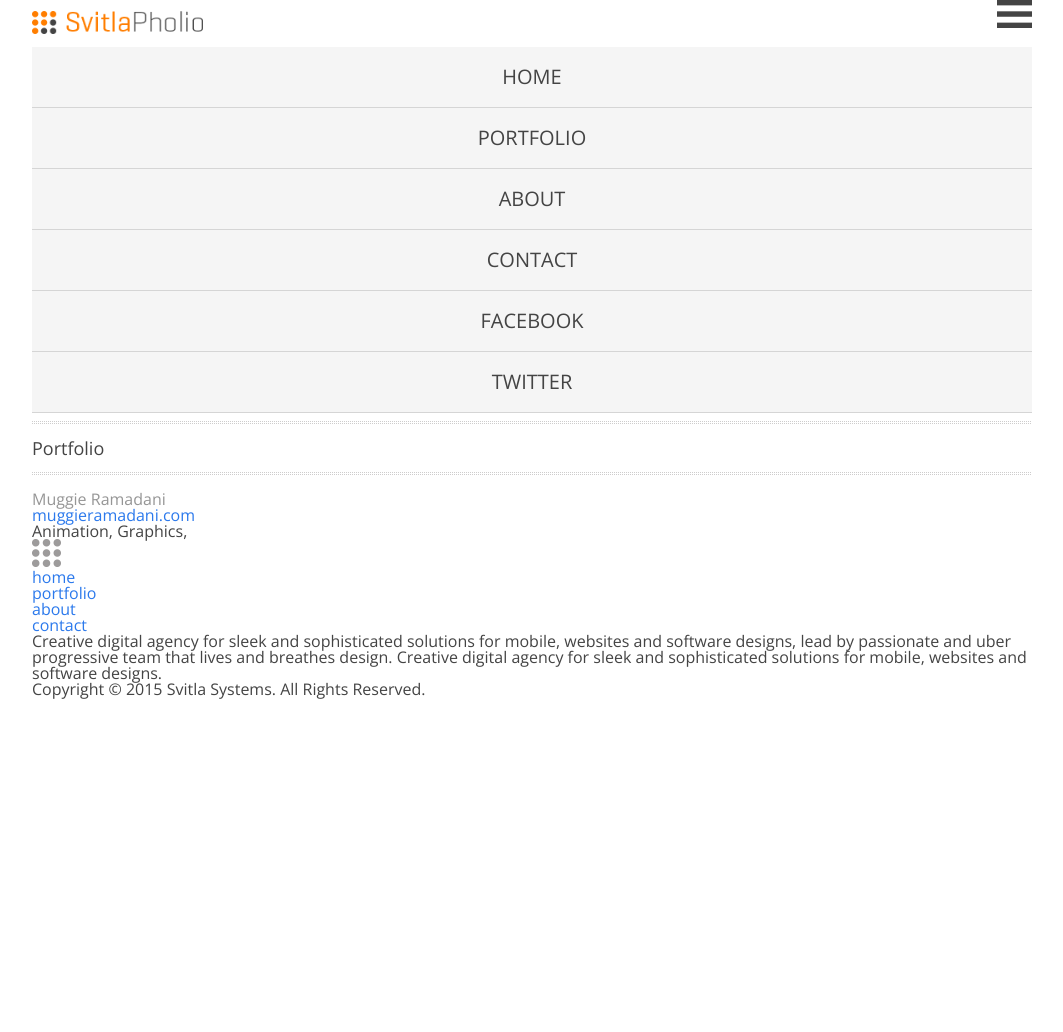
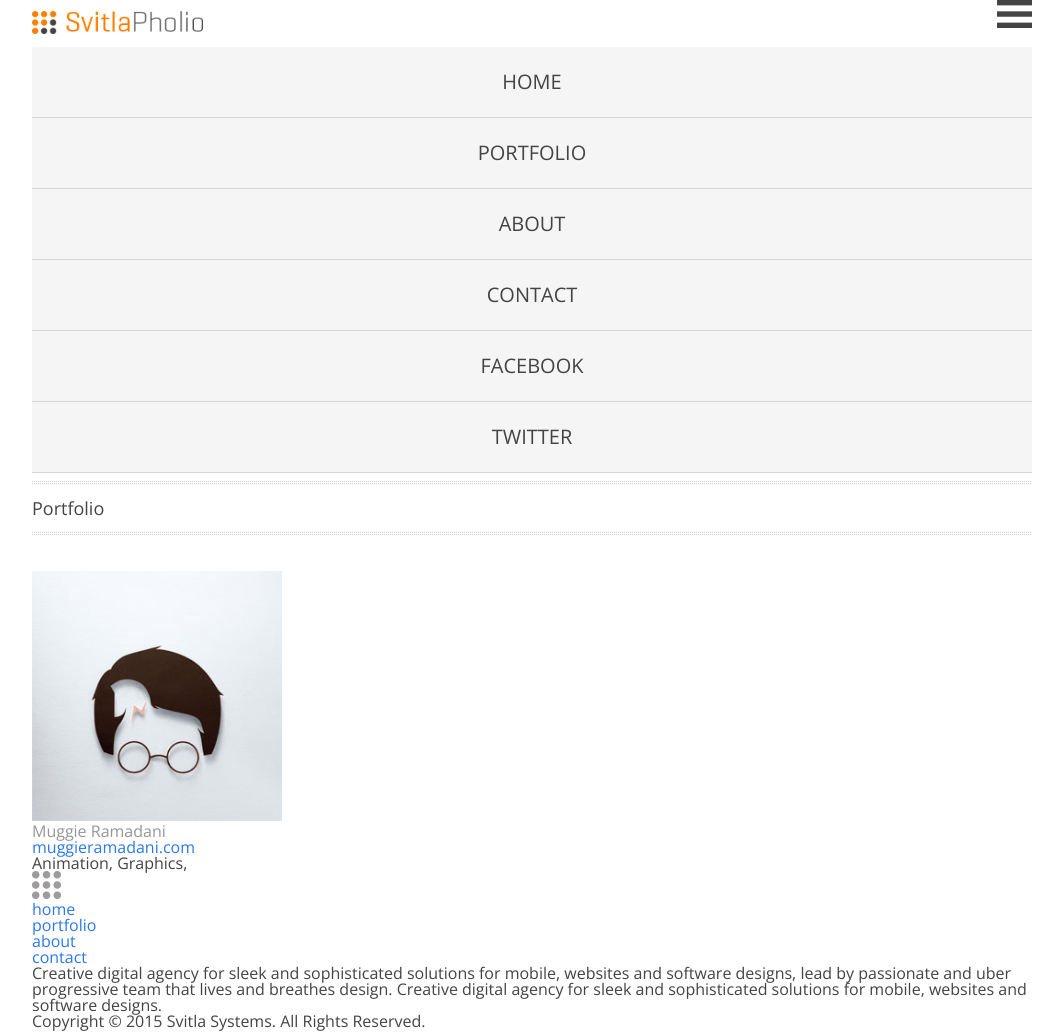
Before and after one commit to oksanich/SvitlaPholio, a plain HTML site: page portfolio.html in a window 1280 px wide. Shown: the whole page, without its empty margins (108-1171 px from the left). Before the commit the page ends 800 px from the top, so only its background shows below. Drawn offline with nearby package versions, Linux system fonts and the light colour scheme.

Commit message:
Added prewiew picture and some changes for html and css.

```diff
--- a/portfolio.html
+++ b/portfolio.html
@@ -42,9 +42,10 @@
         <div class="container">
             <h1 class="pageTitle">Portfolio</h1>
             <div class="row">
+                <div class="S12 M3 L3">
                     <section class="portfolioItem">
                         <div class="portfolioItemImg">
-                        <img src="" alt=""/>
+                            <img src="images/portfolioPreview/Untitled-1.jpg" alt="Item_1"/>
                         </div>
                         <div class="portfolioItemInfo">
                             <h2 class="portfolioItemTitle">Muggie Ramadani</h2>
@@ -55,6 +56,7 @@
                             <span class="tag">Graphics,</span>
                         </div>
                     </section>
+                </div>
             </div>
         </div>
     </div>
--- a/scss/_blocks/_header.scss
+++ b/scss/_blocks/_header.scss
@@ -33,8 +33,8 @@
 
 .headerNav ul li a{
   display: block;
-  padding-top: 1em;
-  padding-bottom: 1em;
+  padding-top: 1.250em;
+  padding-bottom: 1.250em;
   font-size: 1.25em;
   font-weight: 400;
   text-transform: uppercase;
--- /dev/null
+++ b/scss/_blocks/_portfolioItem.scss
@@ -0,0 +1,5 @@
+/* ---Portfolio Item--- */
+
+.portfolioItem{
+  background: $bgPortfolioItem;
+}
--- a/scss/_global.scss
+++ b/scss/_global.scss
@@ -12,7 +12,7 @@ body{
   font-weight: 400;
   position: relative;
   padding: 1em 0;
-
+  margin-bottom: 2em;
 }
 
 .pageTitle:before,
--- a/scss/_variables.scss
+++ b/scss/_variables.scss
@@ -2,6 +2,7 @@
 
 $bgFooter: #494949;
 $bgHeader: rgba(255, 255, 255, 0.65);
+$bgPortfolioItem: #fff;
 $bgMobileMenu: #f5f5f5;
 $borderColor: #d5d5d5;
 $colorFont_1: #444444;
--- a/scss/main.scss
+++ b/scss/main.scss
@@ -3,3 +3,4 @@
 @import "_variables";
 @import "_global";
 @import "_blocks/_header";
+@import "_blocks/_portfolioItem";
```
Also changed, not shown: css/main.css, images/portfolioPreview/Untitled-1.jpg (added), images/portfolioPreview/Untitled-2.jpg (added), images/portfolioPreview/Untitled-3.jpg (added), images/portfolioPreview/Untitled-4.jpg (added), images/portfolioPreview/Untitled-5.jpg (added), images/portfolioPreview/Untitled-6.jpg (added), images/portfolioPreview/Untitled-7.jpg (added), images/portfolioPreview/Untitled-8.jpg (added). Lines whose indentation alone changed are shown as unchanged.
